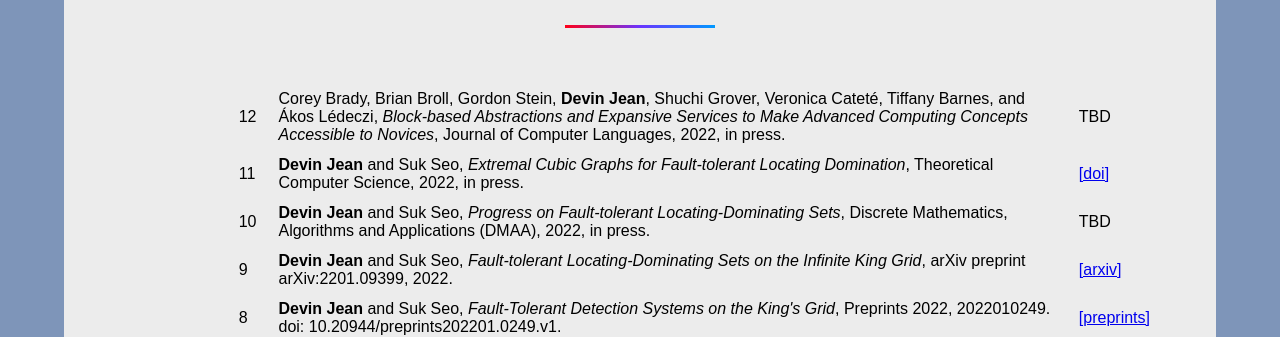
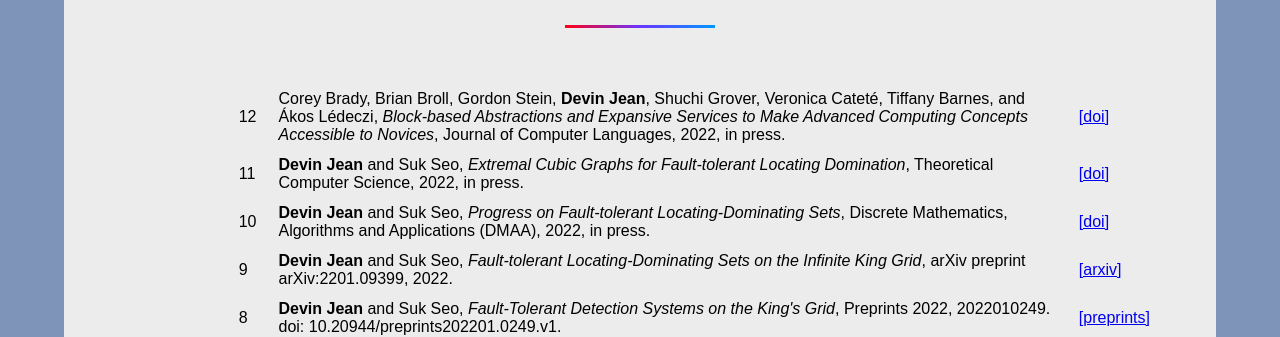
Before and after one commit to dragazo/personal-web, a Jekyll site: the page built from publications.html, in a window 1280 px wide and 900 px high. Shown: the part 334-671 px from the top of the window. Built offline with Jekyll 4.4.1, drawn with Linux system fonts in a browser that asks for light colours.

Commit message:
add dois

```diff
--- a/publications.html
+++ b/publications.html
@@ -8,7 +8,7 @@ layout: default
             <td></td>
             <td class='counter-value'></td>
             <td>Corey Brady, Brian Broll, Gordon Stein, <strong>Devin Jean</strong>, Shuchi Grover, Veronica Cateté, Tiffany Barnes, and Ákos Lédeczi, <em>Block-based Abstractions and Expansive Services to Make Advanced Computing Concepts Accessible to Novices</em>, Journal of Computer Languages, 2022, in press.</td>
-            <td>TBD</td>
+            <td><a href='https://doi.org/10.1016/j.cola.2022.101156' target='_blank'>[doi]</a></td>
         </tr>
         <tr>
             <td></td>
@@ -20,7 +20,7 @@ layout: default
             <td></td>
             <td class='counter-value'></td>
             <td><strong>Devin Jean</strong> and Suk Seo, <em>Progress on Fault-tolerant Locating-Dominating Sets</em>, Discrete Mathematics, Algorithms and Applications (DMAA), 2022, in press.</td>
-            <td>TBD</td>
+            <td><a href='https://doi.org/10.1142/S179383092250080X' target='_blank'>[doi]</a></td>
         </tr>
         <tr>
             <td></td>
```
